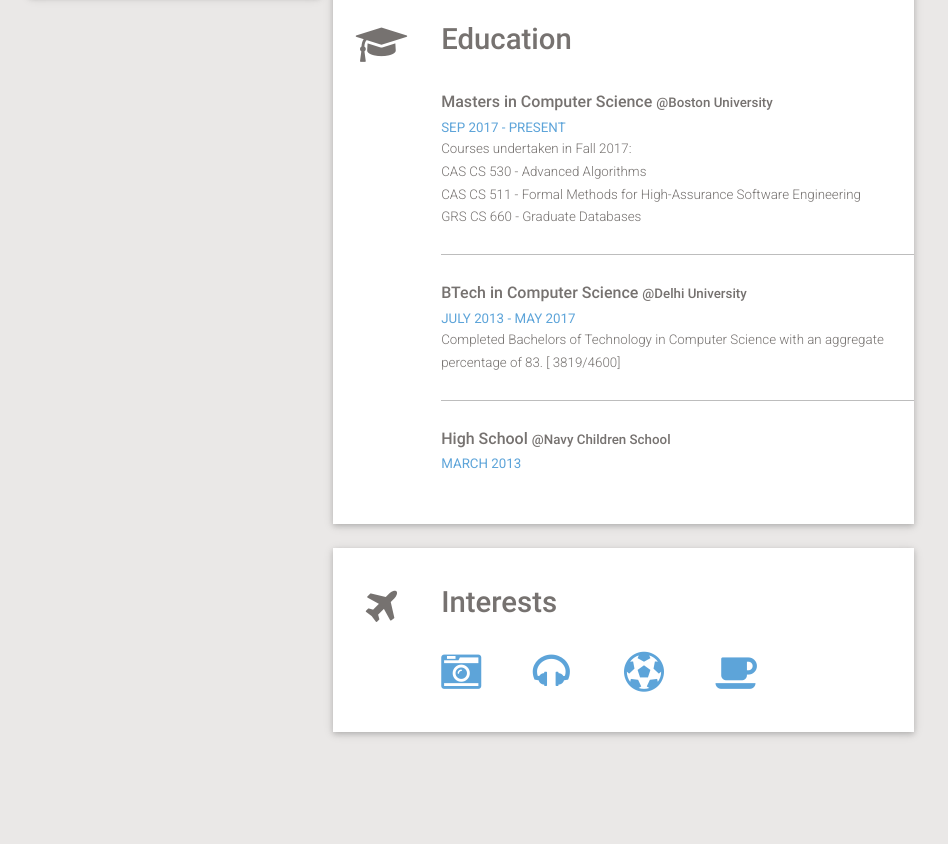
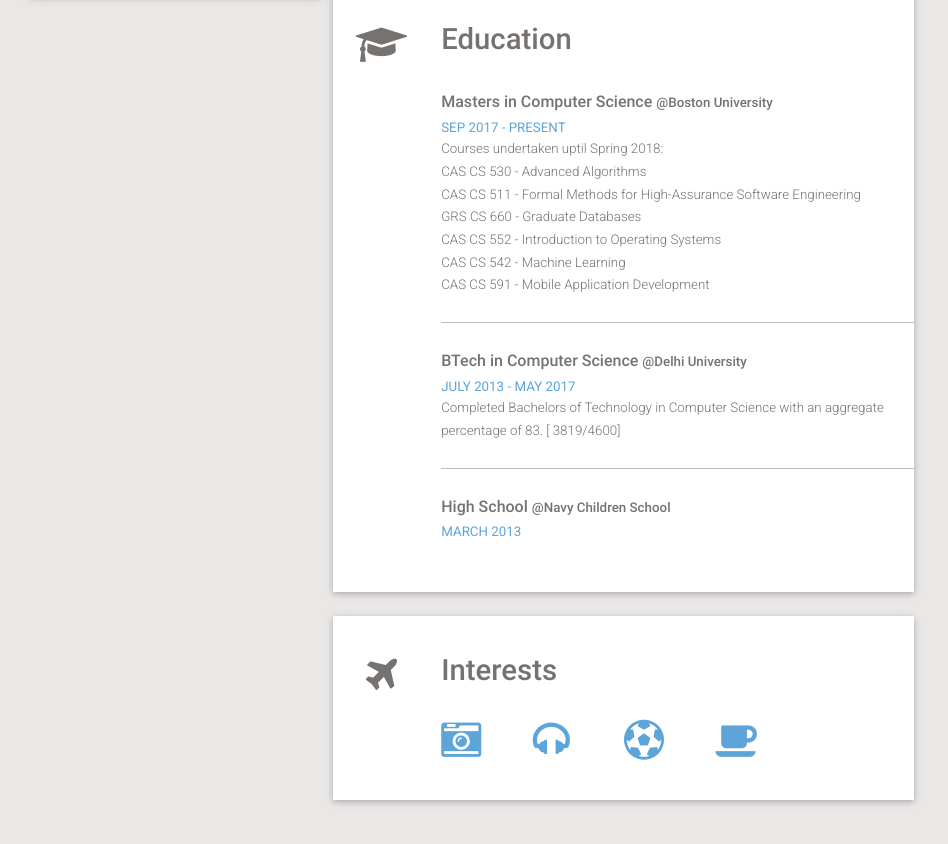
Before and after one commit to vaibhav19sharma/vaibhav19sharma.github.io, a plain HTML site: page index.html in a window 1280 px wide. Shown: the part 1360-2204 px from the top of the page, without its empty margins (174-1122 px from the left). Before the commit the page ends 2156 px from the top, so only its background shows below. Drawn offline with nearby package versions, Linux system fonts and the light colour scheme; some packages are replaced by stand-ins of ours.

Commit message:
Updated course list

```diff
--- a/index.html
+++ b/index.html
@@ -361,11 +361,14 @@
                                 <div class="custom-content-wrapper wow fadeIn a2" data-wow-delay="0.2s" >
                                     <h3>Masters in Computer Science <span>@Boston University</span></h3>
                                     <span>SEP 2017 - PRESENT</span>
-                                    <p> Courses undertaken in Fall 2017:
+                                    <p> Courses undertaken uptil Spring 2018:
                                     <br>
                                      CAS CS 530 - Advanced Algorithms
                                      <br>CAS CS 511 - Formal Methods for High-Assurance Software Engineering
                                     <br>GRS CS 660 - Graduate Databases
+                                     <br> CAS CS 552 - Introduction to Operating Systems
+                                     <br> CAS CS 542 - Machine Learning
+                                      <br> CAS CS 591 - Mobile Application Development
                                     </p>
                                 </div>
                                 <div class="custom-content-wrapper wow fadeIn a3" data-wow-delay="0.3s" >
```
